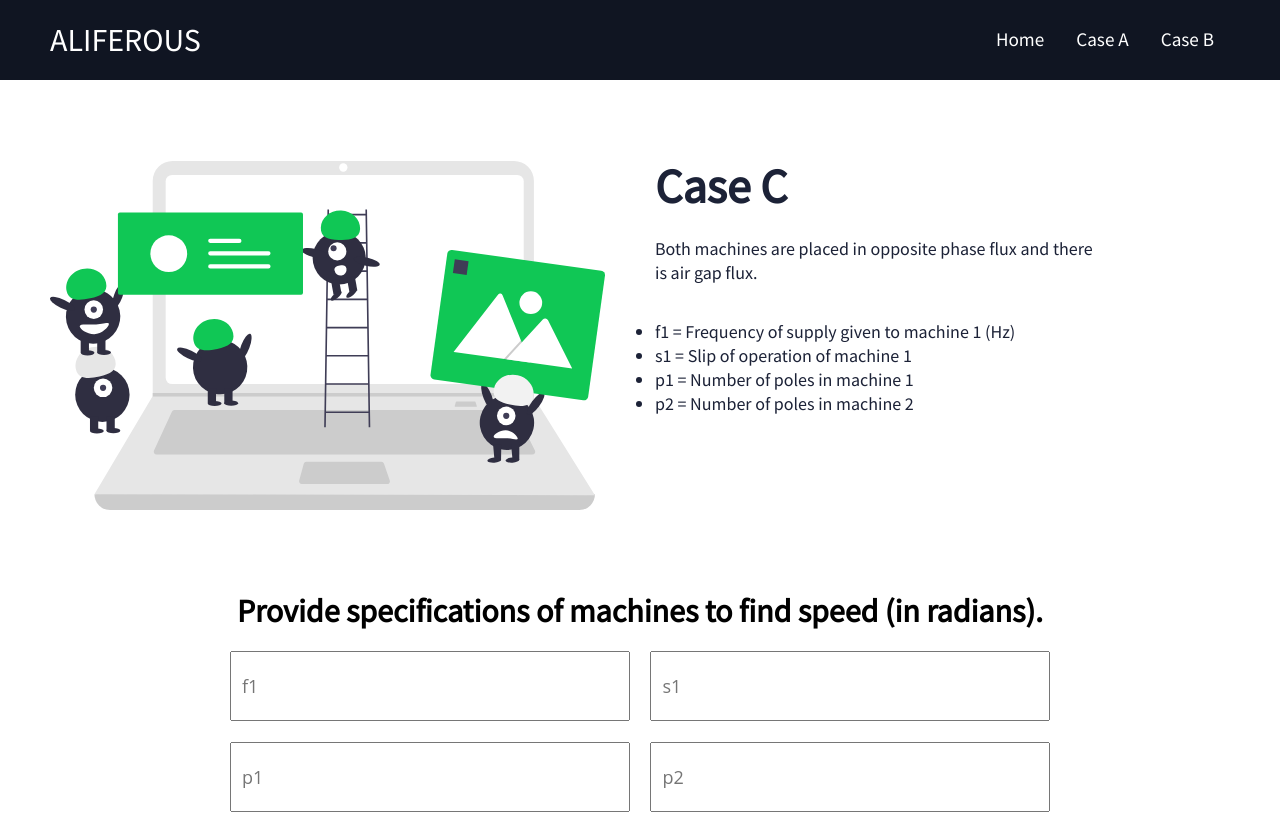
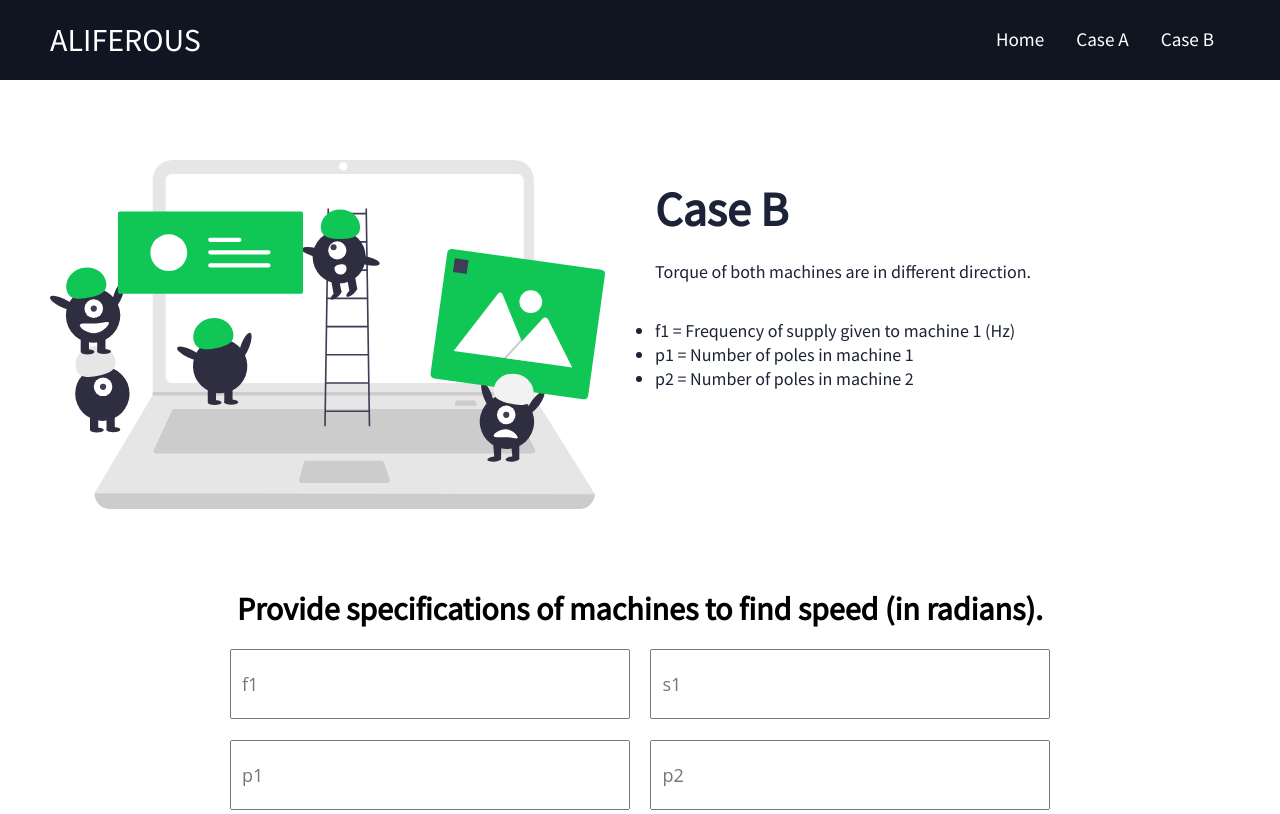
Before and after one commit to Aniket762/electrical-machines, a React (Create React App) app: page /machine-3 in a window 1280 px wide. Shown: the top 814 px of the page. Built offline with nearby package versions, Linux system fonts and the light colour scheme.

Commit message:
case removal

```diff
--- a/src/pages/machine2/machine2.js
+++ b/src/pages/machine2/machine2.js
@@ -21,12 +21,11 @@ function machine() {
           <InfoRow imgStart={true}>
             <InfoColumn>
               <TextWrapper>
-                <Heading lightText={false}>Case B</Heading>
-                <Subtitle lightTextDesc={false}>Both machines are placed in same phase sequence and there is air gap flux.</Subtitle>
+                <Heading lightText={false}>Case A</Heading>
+                <Subtitle lightTextDesc={false}>Torque of both machines are in same direction.</Subtitle>
                 <Subtitle>
                 <ul>
                 <li>f1 = Frequency of supply given to machine 1 (Hz)</li>
-                <li>s1 = Slip of operation of machine 1</li>
                 <li>p1 = Number of poles in machine 1</li>
                 <li>p2 = Number of poles in machine 2</li>
                 </ul>
--- a/src/pages/machine3/machine3.js
+++ b/src/pages/machine3/machine3.js
@@ -21,12 +21,11 @@ function machine() {
           <InfoRow imgStart={true}>
             <InfoColumn>
               <TextWrapper>
-                <Heading lightText={false}>Case C</Heading>
-                <Subtitle lightTextDesc={false}>Both machines are placed in opposite phase flux and there is air gap flux.</Subtitle>
+                <Heading lightText={false}>Case B</Heading>
+                <Subtitle lightTextDesc={false}>Torque of both machines are in different direction.</Subtitle>
                 <Subtitle>
                 <ul>
                 <li>f1 = Frequency of supply given to machine 1 (Hz)</li>
-                <li>s1 = Slip of operation of machine 1</li>
                 <li>p1 = Number of poles in machine 1</li>
                 <li>p2 = Number of poles in machine 2</li>
                 </ul>
```
